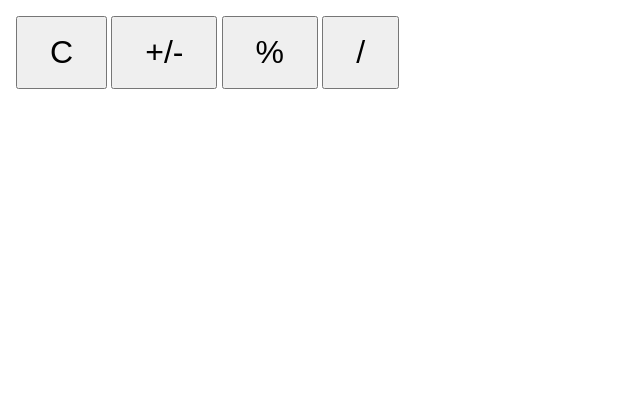
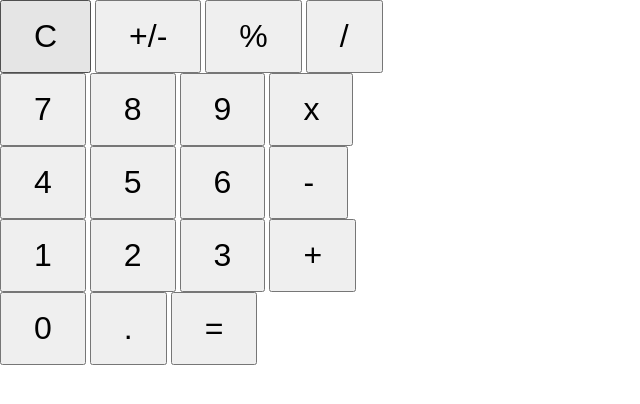
Before and after one commit to NataljaDm/Namu-darbas-JS-calculiator, a website: page index.html in a window 1280 px wide. Shown: the whole page, without its empty margins (0-640 px from the left). Drawn offline with Linux system fonts and the light colour scheme.

Commit message:
button html

```diff
--- a/css/main.css
+++ b/css/main.css
@@ -2,12 +2,19 @@ body,
 body * {
     margin: 0;
     padding: 0;
-    vertical-align: top;
     box-sizing: border-box;
+
+   body {
+    display: flex;
+     flex-direction: column;
+     height: 100vh;
+     justify-content: end;
+   }
 }
-body {
+container {
 
-    flex-direction: column;
+    display: flex;
+    flex-direction: row;
     align-items: center;
     gap: 1rem;
     padding: 1rem;
--- a/index.html
+++ b/index.html
@@ -7,9 +7,35 @@
     <link rel="stylesheet" href="./css/main.css">
 </head>
 <body>
-    <button>C</button>
-    <button>+/-</button>
-    <button>%</button>
-    <button>/</button>
+    <div class="container">
+        <button>C</button>
+        <button>+/-</button>
+        <button>%</button>
+        <button>/</button>
+    </div>
+    <div class="container">
+        <button>7</button>
+        <button>8</button>
+        <button>9</button>
+        <button>x</button>
+    </div>
+    <div class="container">
+        <button>4</button>
+        <button>5</button>
+        <button>6</button>
+        <button>-</button>
+    </div>
+    <div class="container">
+        <button>1</button>
+        <button>2</button>
+        <button>3</button>
+        <button>+</button>
+    </div>
+    <div class="container">
+        <button>0</button>
+        <button>.</button>
+        <button>=</button>
+    </div>
+
 </body>
 </html>
```
